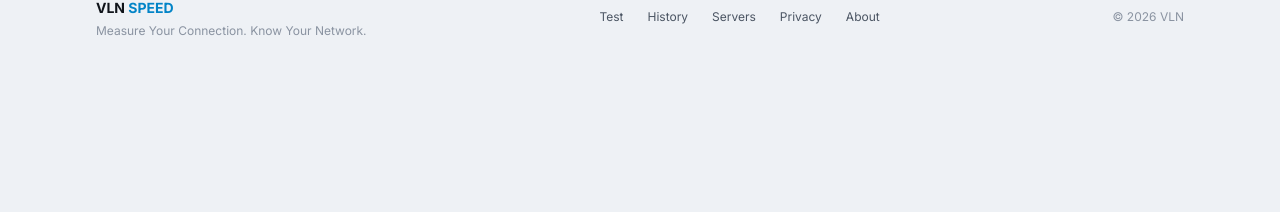
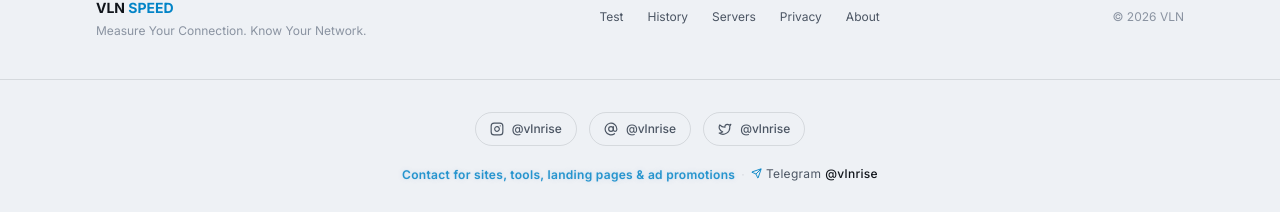
Before and after one commit to utkarsh123-max/vln-speed, a React (Vite) app in the folder frontend/: page / in a window 1280 px wide. Shown: the part 1093-1305 px from the top of the page. Before the commit the page ends 1172 px from the top, so only its background shows below. Built offline with nearby package versions, Linux system fonts and the light colour scheme; no server answers; the HTML template or start-up script is replaced by a standard one.

Commit message:
Make speed test resilient to partial stream failures

```diff
--- a/frontend/src/components/Footer/Footer.tsx
+++ b/frontend/src/components/Footer/Footer.tsx
@@ -1,4 +1,12 @@
 import { Link } from "react-router-dom";
+import { motion } from "framer-motion";
+import { Instagram, Twitter, Send, AtSign } from "lucide-react";
+
+const SOCIALS = [
+  { icon: Instagram, label: "Instagram", handle: "@vlnrise", href: "https://instagram.com/vlnrise" },
+  { icon: AtSign, label: "Threads", handle: "@vlnrise", href: "https://www.threads.net/@vlnrise" },
+  { icon: Twitter, label: "X", handle: "@vlnrise", href: "https://x.com/vlnrise" },
+];
 
 export function Footer() {
   return (
@@ -19,6 +27,47 @@ export function Footer() {
         </nav>
         <span className="text-xs text-muted">© {new Date().getFullYear()} VLN</span>
       </div>
+
+      {/* Social + contact strip */}
+      <div className="border-t border-border">
+        <div className="max-w-6xl mx-auto px-5 sm:px-8 py-8 flex flex-col items-center gap-5">
+          <div className="flex items-center gap-3">
+            {SOCIALS.map((s, i) => (
+              <motion.a
+                key={s.label}
+                href={s.href}
+                target="_blank"
+                rel="noopener noreferrer"
+                aria-label={`${s.label} — ${s.handle}`}
+                initial={{ opacity: 0, y: 8 }}
+                whileInView={{ opacity: 1, y: 0 }}
+                viewport={{ once: true }}
+                transition={{ duration: 0.4, delay: i * 0.06 }}
+                whileHover={{ y: -3, scale: 1.05 }}
+                className="group flex items-center gap-2 px-3.5 py-2 rounded-full border border-border bg-elevated/60 text-secondary hover:text-accent hover:border-accent/40 transition-colors"
+              >
+                <s.icon size={14} />
+                <span className="text-xs font-medium hidden sm:inline">{s.handle}</span>
+              </motion.a>
+            ))}
+          </div>
+
+          <motion.p
+            initial={{ opacity: 0 }}
+            whileInView={{ opacity: 1 }}
+            viewport={{ once: true }}
+            transition={{ duration: 0.5, delay: 0.2 }}
+            className="text-[11px] sm:text-xs text-center text-muted tracking-wide"
+          >
+            <span className="glow-text font-semibold">Contact for sites, tools, landing pages &amp; ad promotions</span>
+            <span className="mx-1.5 text-border">·</span>
+            <span className="inline-flex items-center gap-1 text-secondary">
+              <Send size={11} className="text-accent" />
+              Telegram <span className="text-primary font-medium">@vlnrise</span>
+            </span>
+          </motion.p>
+        </div>
+      </div>
     </footer>
   );
 }
--- a/frontend/src/components/SpeedChart/SpeedChart.tsx
+++ b/frontend/src/components/SpeedChart/SpeedChart.tsx
@@ -14,6 +14,14 @@ function buildPath(points: { x: number; y: number }[]): string {
   return points.reduce((path, p, i) => path + `${i === 0 ? "M" : "L"}${p.x.toFixed(2)},${p.y.toFixed(2)} `, "");
 }
 
+function buildAreaPath(points: { x: number; y: number }[], baselineY: number): string {
+  if (points.length === 0) return "";
+  const line = buildPath(points);
+  const last = points[points.length - 1];
+  const first = points[0];
+  return `${line} L${last.x.toFixed(2)},${baselineY} L${first.x.toFixed(2)},${baselineY} Z`;
+}
+
 export function SpeedChart({ samples, height = 220 }: SpeedChartProps) {
   const containerRef = useRef<HTMLDivElement>(null);
   const [width, setWidth] = useState(600);
@@ -28,7 +36,19 @@ export function SpeedChart({ samples, height = 220 }: SpeedChartProps) {
     return () => observer.disconnect();
   }, []);
 
-  const { downloadPath, uploadPath, maxY, avgDownload, avgUpload, peak } = useMemo(() => {
+  const {
+    downloadPath,
+    uploadPath,
+    downloadAreaPath,
+    uploadAreaPath,
+    maxY,
+    avgDownload,
+    avgUpload,
+    avgDownloadY,
+    avgUploadY,
+    peak,
+    baselineY,
+  } = useMemo(() => {
     const downloadPts = samples.filter((s) => s.download !== undefined);
     const uploadPts = samples.filter((s) => s.upload !== undefined);
     const allValues = samples.flatMap((s) => [s.download, s.upload]).filter((v): v is number => v !== undefined);
@@ -37,16 +57,32 @@ export function SpeedChart({ samples, height = 220 }: SpeedChartProps) {
 
     const scaleX = (t: number) => PADDING + (t / maxT) * (width - PADDING * 2);
     const scaleY = (v: number) => height - PADDING - (v / maxY) * (height - PADDING * 2);
+    const baselineY = height - PADDING;
 
     const downloadPath = buildPath(downloadPts.map((p) => ({ x: scaleX(p.t), y: scaleY(p.download!) })));
     const uploadPath = buildPath(uploadPts.map((p) => ({ x: scaleX(p.t), y: scaleY(p.upload!) })));
+
+    const downloadAreaPath = buildAreaPath(downloadPts.map((p) => ({ x: scaleX(p.t), y: scaleY(p.download!) })), baselineY);
+    const uploadAreaPath = buildAreaPath(uploadPts.map((p) => ({ x: scaleX(p.t), y: scaleY(p.upload!) })), baselineY);
 
     const avg = (arr: number[]) => (arr.length ? arr.reduce((a, b) => a + b, 0) / arr.length : 0);
     const avgDownload = avg(downloadPts.map((p) => p.download!));
     const avgUpload = avg(uploadPts.map((p) => p.upload!));
     const peak = allValues.length ? Math.max(...allValues) : 0;
 
-    return { downloadPath, uploadPath, maxY, avgDownload, avgUpload, peak };
+    return {
+      downloadPath,
+      uploadPath,
+      downloadAreaPath,
+      uploadAreaPath,
+      maxY,
+      avgDownload,
+      avgUpload,
+      avgDownloadY: scaleY(avgDownload),
+      avgUploadY: scaleY(avgUpload),
+      peak,
+      baselineY,
+    };
   }, [samples, width, height]);
 
   const gridLines = [0.25, 0.5, 0.75, 1];
@@ -62,6 +98,17 @@ export function SpeedChart({ samples, height = 220 }: SpeedChartProps) {
   return (
     <div ref={containerRef} className="w-full">
       <svg viewBox={`0 0 ${width} ${height}`} width="100%" height={height} preserveAspectRatio="none">
+        <defs>
+          <linearGradient id="chart-download-fill" x1="0" y1="0" x2="0" y2="1">
+            <stop offset="0%" stopColor="var(--vln-accent)" stopOpacity="0.22" />
+            <stop offset="100%" stopColor="var(--vln-accent)" stopOpacity="0" />
+          </linearGradient>
+          <linearGradient id="chart-upload-fill" x1="0" y1="0" x2="0" y2="1">
+            <stop offset="0%" stopColor="var(--vln-accent-2)" stopOpacity="0.18" />
+            <stop offset="100%" stopColor="var(--vln-accent-2)" stopOpacity="0" />
+          </linearGradient>
+        </defs>
+
         {gridLines.map((g) => (
           <line
             key={g}
@@ -74,6 +121,79 @@ export function SpeedChart({ samples, height = 220 }: SpeedChartProps) {
           />
         ))}
 
+        {/* soft area fills under each curve */}
+        <motion.path
+          d={downloadAreaPath}
+          fill="url(#chart-download-fill)"
+          stroke="none"
+          initial={{ opacity: 0 }}
+          animate={{ opacity: 1 }}
+          transition={{ duration: 0.8, delay: 0.3 }}
+        />
+        <motion.path
+          d={uploadAreaPath}
+          fill="url(#chart-upload-fill)"
+          stroke="none"
+          initial={{ opacity: 0 }}
+          animate={{ opacity: 1 }}
+          transition={{ duration: 0.8, delay: 0.4 }}
+        />
+
+        {/* mean / average dashed reference lines */}
+        <motion.line
+          x1={PADDING}
+          x2={width - PADDING}
+          y1={avgDownloadY}
+          y2={avgDownloadY}
+          stroke="var(--vln-accent)"
+          strokeWidth={1.25}
+          strokeDasharray="5 4"
+          opacity={0.55}
+          initial={{ opacity: 0 }}
+          animate={{ opacity: 0.55 }}
+          transition={{ duration: 0.6, delay: 1.1 }}
+        />
+        <motion.line
+          x1={PADDING}
+          x2={width - PADDING}
+          y1={avgUploadY}
+          y2={avgUploadY}
+          stroke="var(--vln-accent-2)"
+          strokeWidth={1.25}
+          strokeDasharray="5 4"
+          opacity={0.5}
+          initial={{ opacity: 0 }}
+          animate={{ opacity: 0.5 }}
+          transition={{ duration: 0.6, delay: 1.2 }}
+        />
+        <motion.text
+          x={width - PADDING - 4}
+          y={avgDownloadY - 6}
+          textAnchor="end"
+          fontSize={9.5}
+          fill="var(--vln-accent)"
+          className="font-mono tabular"
+          initial={{ opacity: 0 }}
+          animate={{ opacity: 0.9 }}
+          transition={{ duration: 0.5, delay: 1.3 }}
+        >
+          avg {avgDownload.toFixed(1)}
+        </motion.text>
+        <motion.text
+          x={width - PADDING - 4}
+          y={avgUploadY - 6}
+          textAnchor="end"
+          fontSize={9.5}
+          fill="var(--vln-accent-2)"
+          className="font-mono tabular"
+          initial={{ opacity: 0 }}
+          animate={{ opacity: 0.9 }}
+          transition={{ duration: 0.5, delay: 1.4 }}
+        >
+          avg {avgUpload.toFixed(1)}
+        </motion.text>
+
+        {/* the live curves */}
         <motion.path
           d={downloadPath}
           fill="none"
--- a/frontend/src/index.css
+++ b/frontend/src/index.css
@@ -164,3 +164,28 @@ body {
     scroll-behavior: auto !important;
   }
 }
+/* ---- Glowing premium contact text ------------------------------------ */
+
+@keyframes glowPulse {
+  0%,
+  100% {
+    text-shadow: 0 0 8px var(--vln-accent-glow), 0 0 2px var(--vln-accent-glow);
+    opacity: 0.85;
+  }
+  50% {
+    text-shadow: 0 0 16px var(--vln-accent-glow), 0 0 4px var(--vln-accent-glow);
+    opacity: 1;
+  }
+}
+
+.glow-text {
+  color: var(--vln-accent);
+  animation: glowPulse 2.8s ease-in-out infinite;
+}
+
+@media (prefers-reduced-motion: reduce) {
+  .glow-text {
+    animation: none;
+    text-shadow: 0 0 10px var(--vln-accent-glow);
+  }
+}
```
